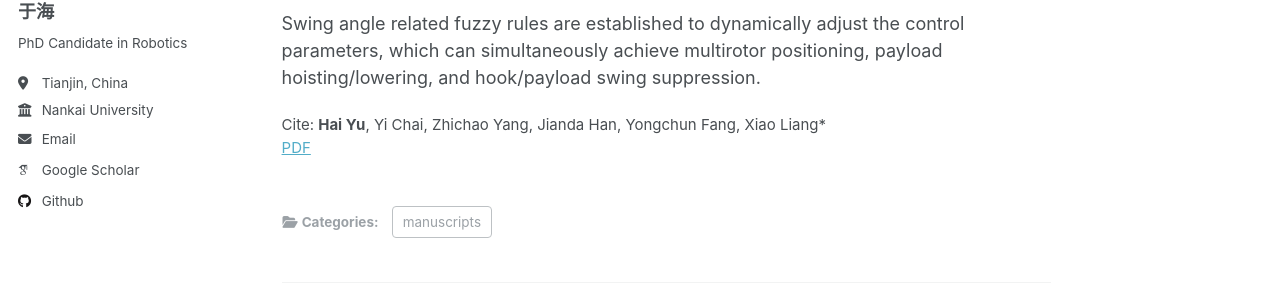
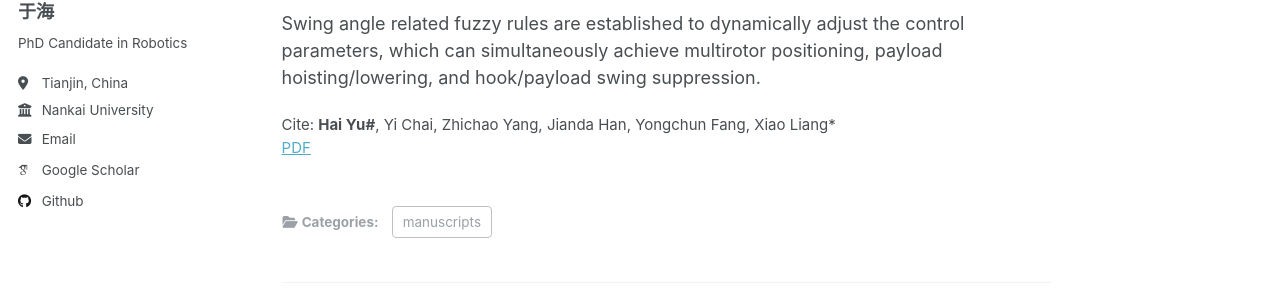
Before and after one commit to wangy1893/wangy1893.github.io, a Jekyll site: the page built from _publications/2024-TFS.md, in a window 1280 px wide and 1132 px high. Shown: the part 249-557 px from the top of the window. Built offline with Jekyll 4.4.1, drawn with Linux system fonts in a browser that asks for light colours; some web fonts are replaced.

Commit message:
Update 2024-TFS.md

```diff
--- a/_publications/2024-TFS.md
+++ b/_publications/2024-TFS.md
@@ -8,6 +8,6 @@ date: 2024-10-29
 venue: 'IEEE Transactions on Fuzzy Systems, vol. 33, no. 2, pp. 621-630'
 # slidesurl: 'http://cheungsiupaang.github.io/files/kzllyy.pdf'
 paperurl: 'http://cheungsiupaang.github.io/files/kzllyy.pdf'
-citation: '<b>Hai Yu</b>, Yi Chai, Zhichao Yang, Jianda Han, Yongchun Fang, Xiao Liang*'
+citation: '<b>Hai Yu#</b>, Yi Chai, Zhichao Yang, Jianda Han, Yongchun Fang, Xiao Liang*'
 ---
 Swing angle related fuzzy rules are established to dynamically adjust the control parameters, which can simultaneously achieve multirotor positioning, payload hoisting/lowering, and hook/payload swing suppression.
```
